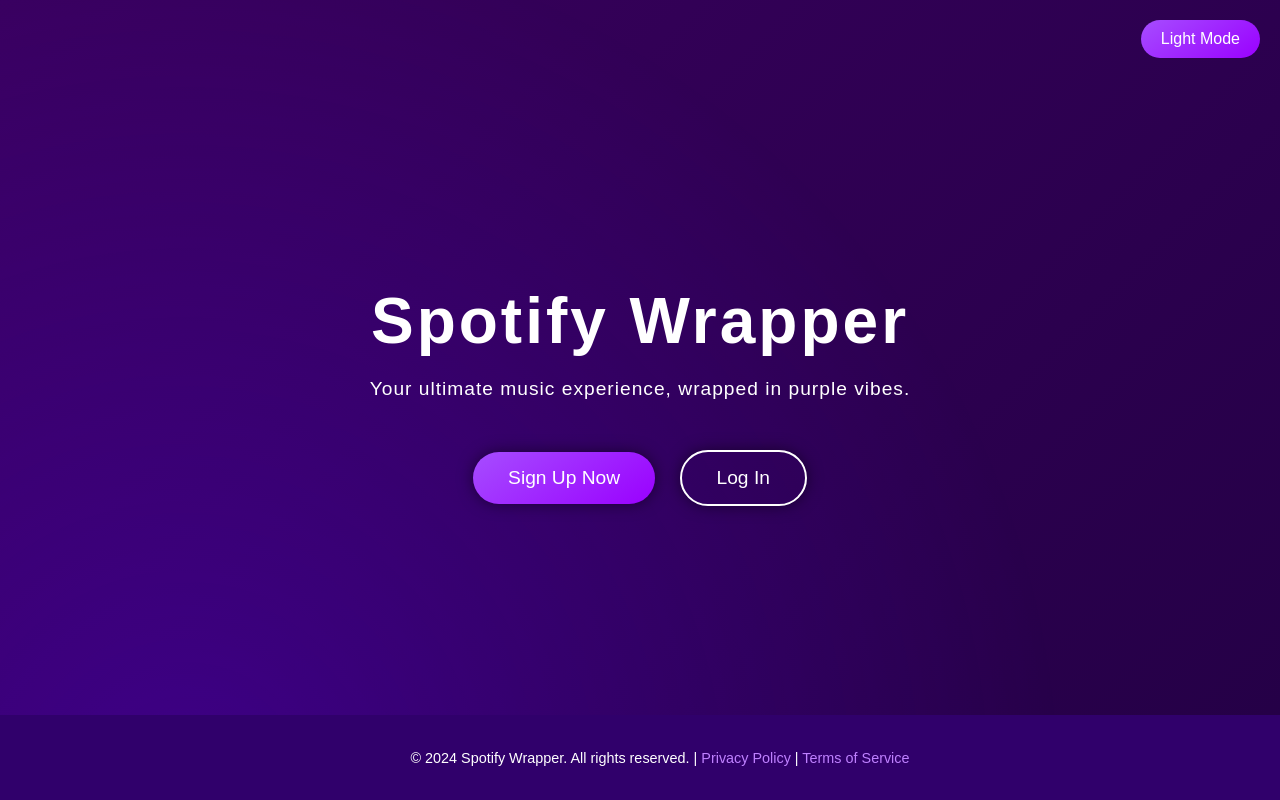
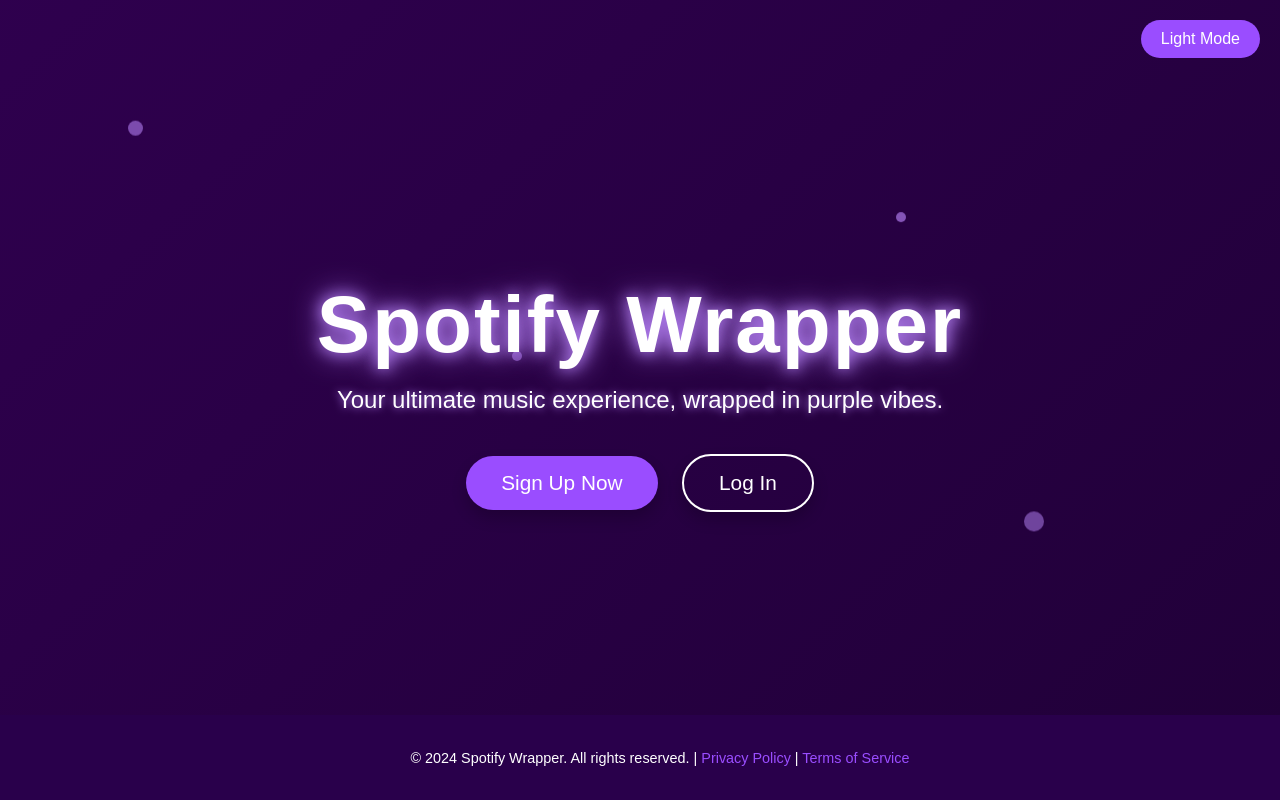
Before and after one commit to Apatel777/Spotify-Wrapper, a Django app: page /home/ in a window 1280 px wide. Run offline with Django 5.2, Linux system fonts and the light colour scheme.

Commit message:
changed home

```diff
--- a/users/templates/home/home.html
+++ b/users/templates/home/home.html
@@ -5,106 +5,100 @@
     <meta name="viewport" content="width=device-width, initial-scale=1.0">
     <title>Spotify Wrapper - Home</title>
     <style>
-        /* Root variables for cool purple tones */
+        /* Root variables for dark mode with purple tones */
         :root {
-            --bg-color: #240046; /* Darker purple */
+            --bg-color: #1d0033; /* Dark purple */
             --text-color: white;
-            --btn-bg-color: linear-gradient(145deg, #a64dff, #9a00ff); /* Gradient purple for buttons */
-            --btn-hover-color: #bf80ff; /* Lighter glow on hover */
-            --footer-bg-color: #30006b; /* Darker footer */
-            --overlay-color: rgba(29, 0, 51, 0.8); /* Dark overlay */
+            --btn-bg-color: #9a4dff; /* Bright purple */
+            --btn-hover-color: #7e38cc; /* Darker purple for hover */
+            --footer-bg-color: #29004b; /* Dark footer */
+            --overlay-color: rgba(29, 0, 51, 0.8); /* Dark purple overlay */
+            --glow-color: #bb86fc; /* Glow effect color */
         }
 
         /* Light mode variables */
         .light-mode {
-            --bg-color: #f5e6ff; /* Lighter lavender */
-            --text-color: #29004b; /* Deep purple text */
-            --btn-bg-color: linear-gradient(145deg, #a64dff, #9a00ff); /* Bright buttons for light mode */
-            --btn-hover-color: #dfb3ff; /* Softer hover effect */
-            --footer-bg-color: #e6dbff; /* Light footer */
-            --overlay-color: rgba(255, 255, 255, 0.7); /* Light overlay */
+            --bg-color: #f0e6ff; /* Light lavender */
+            --text-color: #29004b; /* Dark purple text */
+            --btn-bg-color: #9a4dff;
+            --btn-hover-color: #7e38cc;
+            --footer-bg-color: #e6dbff;
+            --overlay-color: rgba(255, 255, 255, 0.7);
         }
 
         body, html {
             margin: 0;
             padding: 0;
-            font-family: 'Montserrat', sans-serif; /* Different font for sleek look */
+            font-family: 'Poppins', sans-serif;
             background-color: var(--bg-color);
             color: var(--text-color);
             transition: background-color 0.3s, color 0.3s;
+            overflow: hidden;
         }
 
-        /* Main hero section */
+        /* Animated background */
         .hero {
             height: 100vh;
-            background: linear-gradient(135deg, #39005e, #240046); /* Gradient with a sharper contrast */
+            background: linear-gradient(135deg, #39005e, #1d0033);
+            background-size: 200% 200%;
             display: flex;
             flex-direction: column;
             justify-content: center;
             align-items: center;
             text-align: center;
             position: relative;
-            overflow: hidden; /* To hide any overflow from animation */
+            overflow: hidden;
+            animation: gradient-animation 12s ease infinite;
         }
 
-        /* Adding a subtle wave animation */
-        .wave-background {
-            position: absolute;
-            top: 0;
-            left: 0;
-            width: 200%;
-            height: 200%;
-            background: radial-gradient(circle at 20%, #5e00ff, transparent, transparent 80%);
-            animation: wave 8s infinite ease-in-out;
-            opacity: 0.3;
-            z-index: 0;
+        /* Gradient animation */
+        @keyframes gradient-animation {
+            0% { background-position: 0% 50%; }
+            50% { background-position: 100% 50%; }
+            100% { background-position: 0% 50%; }
         }
 
-        @keyframes wave {
-            0% { transform: translateX(0); }
-            50% { transform: translateX(-50%); }
-            100% { transform: translateX(0); }
-        }
-
-        /* Content inside hero */
-        .hero-content {
-            position: relative;
-            z-index: 1;
-            color: var(--text-color);
-        }
-
+        /* Glowing text */
         .hero h1 {
-            font-size: 4em;
+            font-size: 5em;
             margin: 0;
-            font-weight: 700;
-            letter-spacing: 3px;
+            font-weight: bold;
+            letter-spacing: 2px;
+            text-shadow: 0 0 15px var(--glow-color), 0 0 30px var(--glow-color);
+            animation: text-fade 2s ease-in-out forwards;
         }
 
         .hero p {
-            font-size: 1.2em;
-            margin: 20px 0;
-            letter-spacing: 1px;
+            font-size: 1.5em;
+            margin: 15px 0;
+            text-shadow: 0 0 8px var(--glow-color);
+            animation: text-fade 3s ease-in-out forwards;
         }
 
-        /* Buttons inside hero */
+        @keyframes text-fade {
+            0% { opacity: 0; transform: translateY(50px); }
+            100% { opacity: 1; transform: translateY(0); }
+        }
+
+        /* Buttons with 3D effect and glowing hover */
         .buttons {
-            margin-top: 40px;
+            margin-top: 30px;
         }
 
         .btn {
             padding: 15px 35px;
             margin: 10px;
-            font-size: 1.2em;
+            font-size: 1.3em;
             border-radius: 30px;
             cursor: pointer;
             text-decoration: none;
+            display: inline-block;
             transition: background-color 0.3s, transform 0.2s, box-shadow 0.3s;
-            display: inline-block;
-            box-shadow: 0 0 15px rgba(0, 0, 0, 0.5);
+            box-shadow: 0px 8px 15px rgba(0, 0, 0, 0.2);
         }
 
         .btn-signup {
-            background: var(--btn-bg-color);
+            background-color: var(--btn-bg-color);
             color: var(--text-color);
             border: none;
         }
@@ -117,11 +111,52 @@
 
         .btn:hover {
             background-color: var(--btn-hover-color);
-            transform: scale(1.07);
-            box-shadow: 0 0 20px rgba(255, 255, 255, 0.3);
+            transform: scale(1.08);
+            box-shadow: 0 0 15px var(--glow-color), 0 0 30px var(--glow-color);
         }
 
-        /* Footer styling */
+        /* Floating particles effect */
+        .particles {
+            position: absolute;
+            top: 0;
+            left: 0;
+            width: 100%;
+            height: 100%;
+            pointer-events: none;
+            z-index: 0;
+        }
+
+        .particle {
+            position: absolute;
+            width: 10px;
+            height: 10px;
+            background: var(--glow-color);
+            border-radius: 50%;
+            opacity: 0.8;
+            animation: float 8s infinite ease-in-out;
+        }
+
+        .particle:nth-child(1) { top: 20%; left: 10%; width: 15px; height: 15px; animation-duration: 10s; }
+        .particle:nth-child(2) { top: 50%; left: 40%; animation-duration: 12s; }
+        .particle:nth-child(3) { top: 70%; left: 80%; width: 20px; height: 20px; animation-duration: 15s; }
+        .particle:nth-child(4) { top: 30%; left: 70%; animation-duration: 9s; }
+
+        @keyframes float {
+            0% {
+                transform: translateY(0);
+                opacity: 0.8;
+            }
+            50% {
+                transform: translateY(-50px);
+                opacity: 0.5;
+            }
+            100% {
+                transform: translateY(0);
+                opacity: 0.8;
+            }
+        }
+
+        /* Footer */
         footer {
             background-color: var(--footer-bg-color);
             text-align: center;
@@ -130,10 +165,11 @@
             bottom: 0;
             width: 100%;
             font-size: 0.9em;
+            z-index: 1;
         }
 
         footer a {
-            color: var(--btn-hover-color);
+            color: var(--btn-bg-color);
             text-decoration: none;
         }
 
@@ -141,9 +177,9 @@
             text-decoration: underline;
         }
 
-        /* Dark/Light mode toggle button */
+        /* Toggle Button */
         .toggle-btn {
-            background: var(--btn-bg-color);
+            background-color: var(--btn-bg-color);
             color: var(--text-color);
             border: none;
             padding: 10px 20px;
@@ -160,17 +196,21 @@
         .toggle-btn:hover {
             background-color: var(--btn-hover-color);
         }
-
     </style>
 </head>
 <body>
 
-<!-- Toggle Button for Dark/Light Mode -->
+<!-- Dark/Light Mode Toggle -->
 <button class="toggle-btn" onclick="toggleMode()">Light Mode</button>
 
-<!-- Hero Section -->
+<!-- Hero Section with Particles -->
 <div class="hero">
-    <div class="wave-background"></div> <!-- Wave animation layer -->
+    <div class="particles">
+        <div class="particle"></div>
+        <div class="particle"></div>
+        <div class="particle"></div>
+        <div class="particle"></div>
+    </div>
     <div class="hero-content">
         <h1>Spotify Wrapper</h1>
         <p>Your ultimate music experience, wrapped in purple vibes.</p>
```
